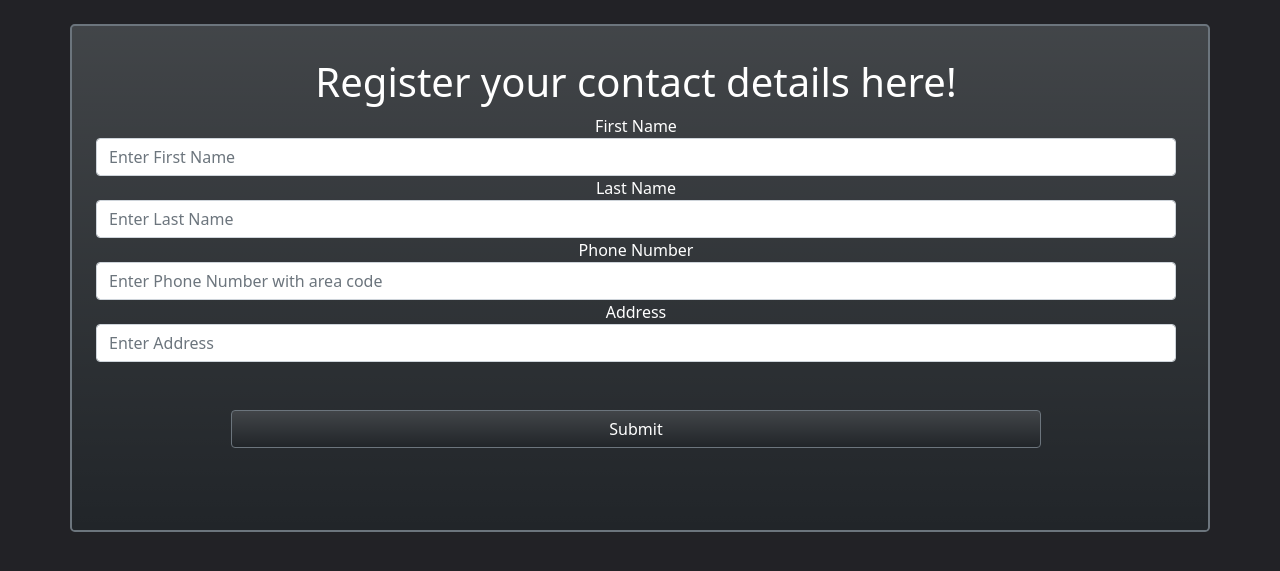
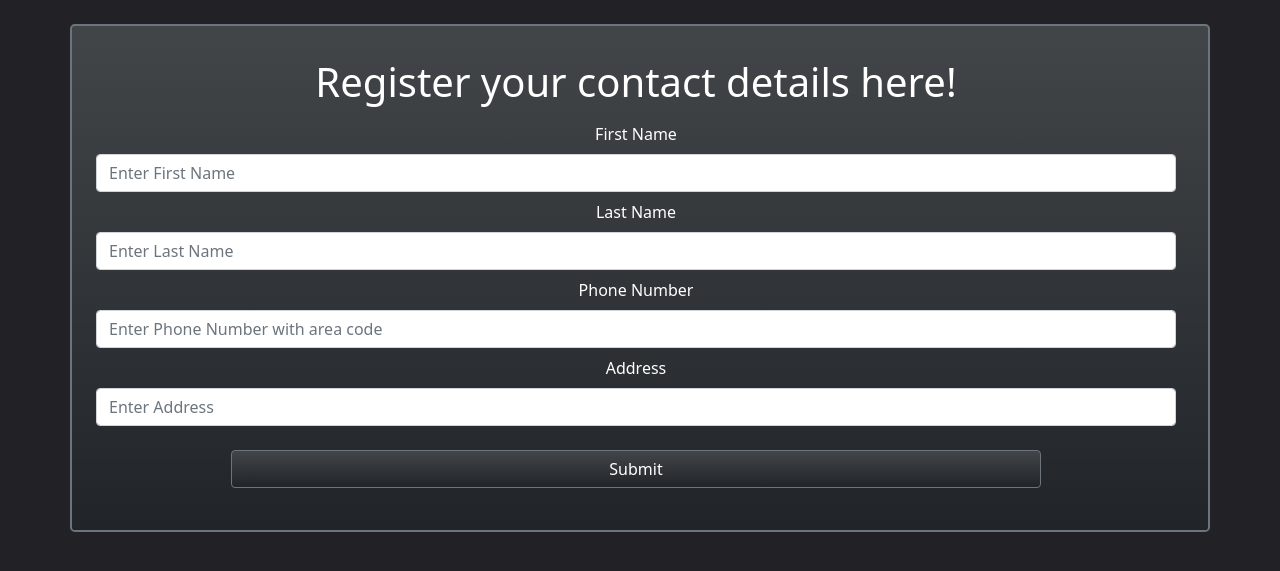
Before and after one commit to Navi-beep/phone_book, a Flask app: page /regis in a window 1280 px wide. Shown: the part 56-627 px from the top of the page. Run offline with Flask 2, Linux system fonts and the light colour scheme; some libraries are stand-ins or nearby versions.

Commit message:
added classes to input labels

```diff
--- a/app/templates/regis.html
+++ b/app/templates/regis.html
@@ -10,19 +10,19 @@
 <form method="post">
     {{ form.csrf_token }}
     <div class="form_group">
-        {{ form.first_name.label }}
-        {{ form.first_name(class='form-control', placeholder='Enter First Name') }}
+        {{ form.first_name.label(class='fn mt-2')}}
+        {{ form.first_name(class='form-control mt-2', placeholder='Enter First Name') }}
 
-        {{ form.last_name.label }}
-        {{ form.last_name(class='form-control', placeholder='Enter Last Name') }}
+        {{ form.last_name.label(class='ln mt-2') }}
+        {{ form.last_name(class='form-control mt-2', placeholder='Enter Last Name') }}
 
-        {{ form.phone_number.label }}
-        {{ form.phone_number(class='form-control', placeholder='Enter Phone Number with area code') }}
+        {{ form.phone_number.label(class='pn mt-2') }}
+        {{ form.phone_number(class='form-control mt-2', placeholder='Enter Phone Number with area code') }}
 
-        {{ form.address.label }}
-        {{ form.address(class='form-control', placeholder='Enter Address') }}
+        {{ form.address.label(class='ad mt-2')}}
+        {{ form.address(class='form-control mt-2', placeholder='Enter Address') }}
 
-        {{ form.submit(class='btn btn-dark w-75 mt-5 border border-secondary bg-gradient') }}
+        {{ form.submit(class='btn btn-dark w-75 mt-4 border border-secondary bg-gradient') }}
 
     </div>
 
```
